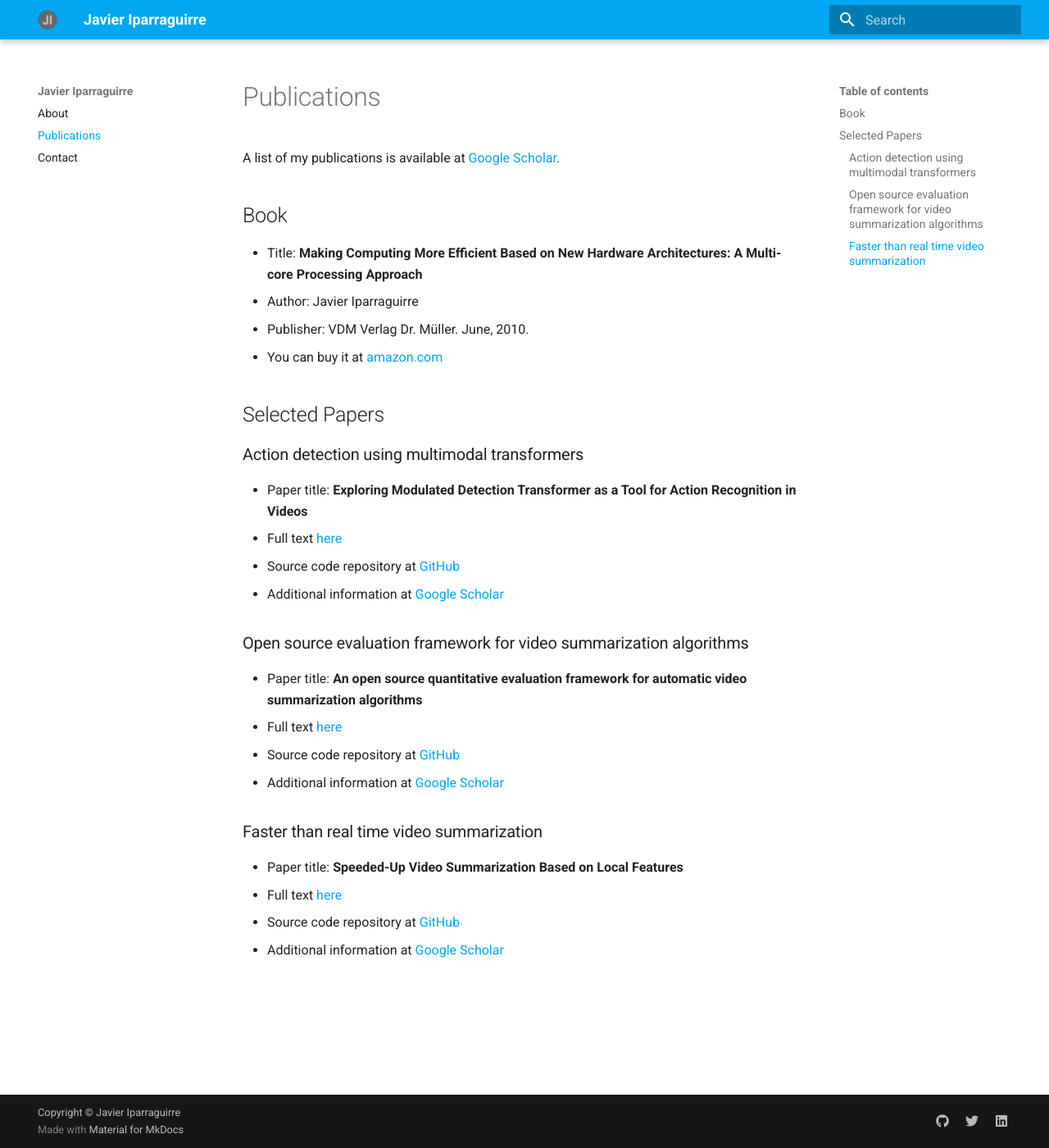
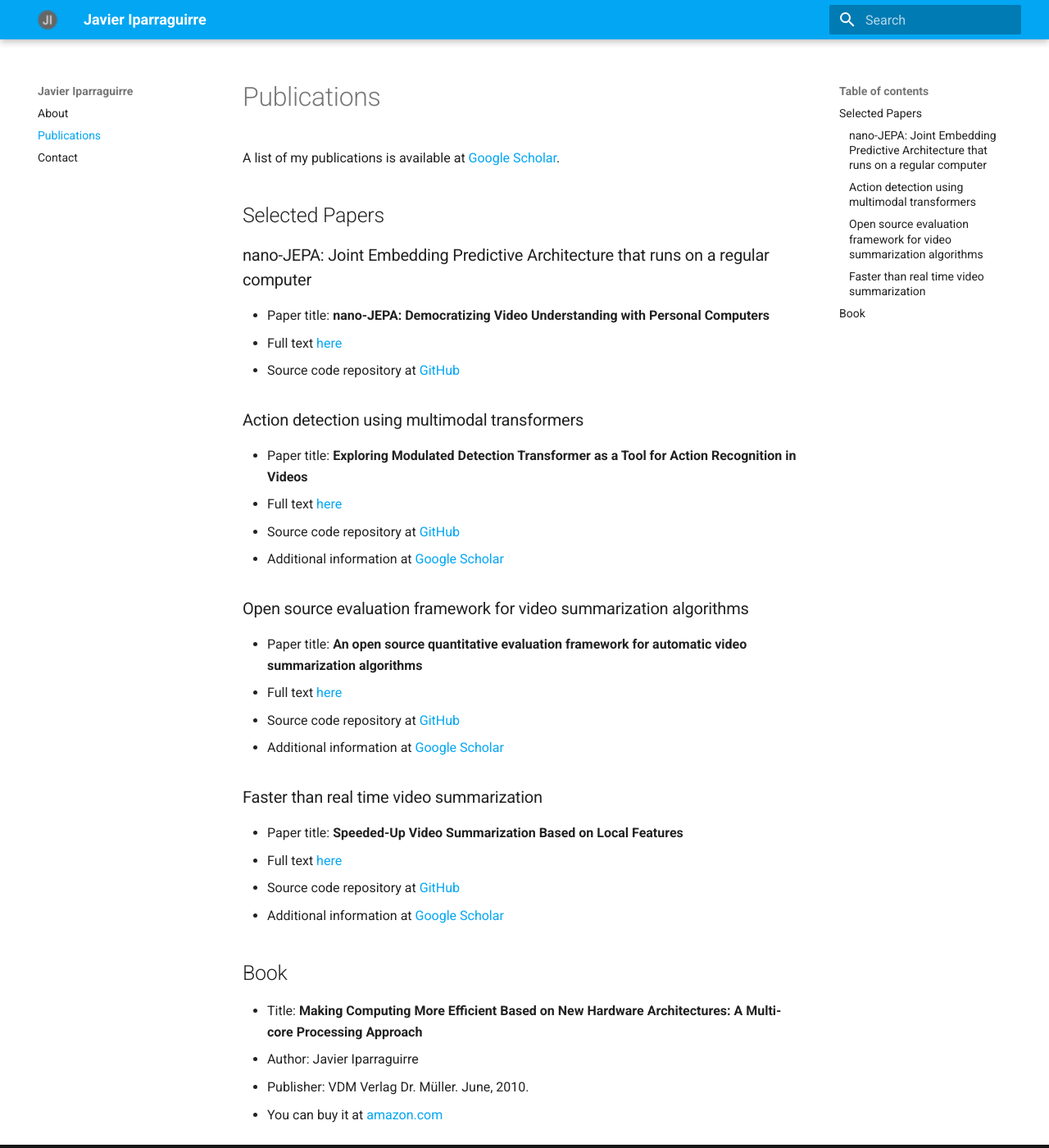
Before and after one commit to javierip/javierip.github.io, an MkDocs documentation site: the page built from docs/publications.md, in a window 1280 px wide and 1400 px high. Shown: the whole window at 82% size. Built offline with MkDocs 1.6.1 and Material for MkDocs 9.7.7, drawn with Linux system fonts in a browser that asks for light colours.

```diff
--- a/docs/publications.md
+++ b/docs/publications.md
@@ -2,14 +2,13 @@
 
 A list of my publications is available at <a href="https://scholar.google.com.ar/citations?hl=en&user=PNNFrAQAAAAJ&view_op=list_works&sortby=pubdate" target="_blank">Google Scholar</a>.
 
-## Book
+## Selected Papers
 
-* Title: **Making Computing More Efficient Based on New Hardware Architectures: A Multi-core Processing Approach**
-* Author: Javier Iparraguirre
-* Publisher: VDM Verlag Dr. Müller. June, 2010.
-* You can buy it at <a href="https://www.amazon.com/Making-Computing-Efficient-Hardware-Architectures/dp/3639178513/ref=sr_1_1?ie=UTF8&s=books&qid=1279828856&sr=8-1" target="_blank">amazon.com</a>
+### nano-JEPA: Joint Embedding Predictive Architecture that runs on a regular computer
 
-## Selected Papers
+* Paper title: **nano-JEPA: Democratizing Video Understanding with Personal Computers**
+* Full text [here](https://drive.google.com/file/d/11vOMCMP7_4FWqvXLhkEkX-7KgNgwdsij/view)
+* Source code repository at [GitHub](https://github.com/BHI-Research/nano-jepa)
 
 ### Action detection using multimodal transformers
 
@@ -31,3 +30,10 @@ A list of my publications is available at <a href="https://scholar.google.com.ar
 * Full text [here](https://ieeexplore.ieee.org/document/6746822)
 * Source code repository at [GitHub](https://github.com/javierip/flash-video-summarization)
 * Additional information at [Google Scholar](https://scholar.google.com.ar/citations?view_op=view_citation&hl=en&user=PNNFrAQAAAAJ&sortby=pubdate&citation_for_view=PNNFrAQAAAAJ:BqipwSGYUEgC)
+
+## Book
+
+* Title: **Making Computing More Efficient Based on New Hardware Architectures: A Multi-core Processing Approach**
+* Author: Javier Iparraguirre
+* Publisher: VDM Verlag Dr. Müller. June, 2010.
+* You can buy it at <a href="https://www.amazon.com/Making-Computing-Efficient-Hardware-Architectures/dp/3639178513/ref=sr_1_1?ie=UTF8&s=books&qid=1279828856&sr=8-1" target="_blank">amazon.com</a>
```
Also changed, not shown: README.md (+8 -13 lines), docs/index.md (+2 -2 lines).
